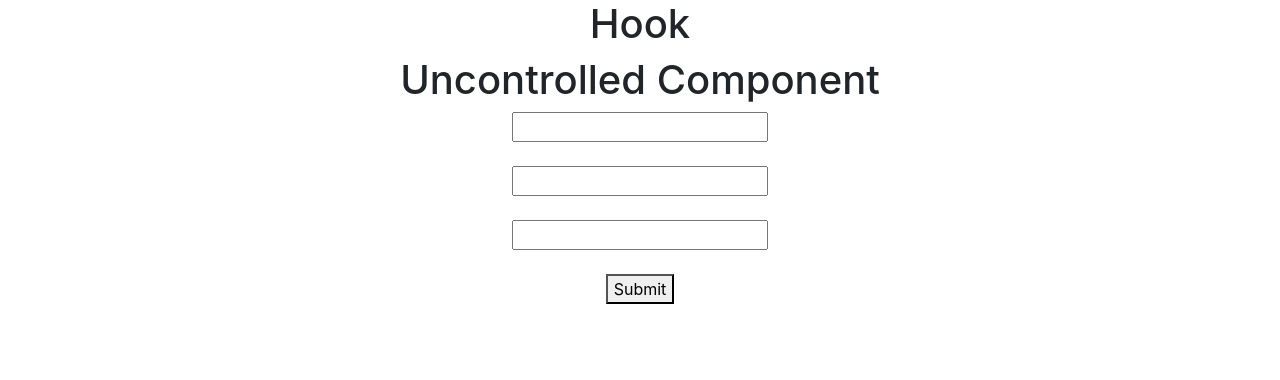
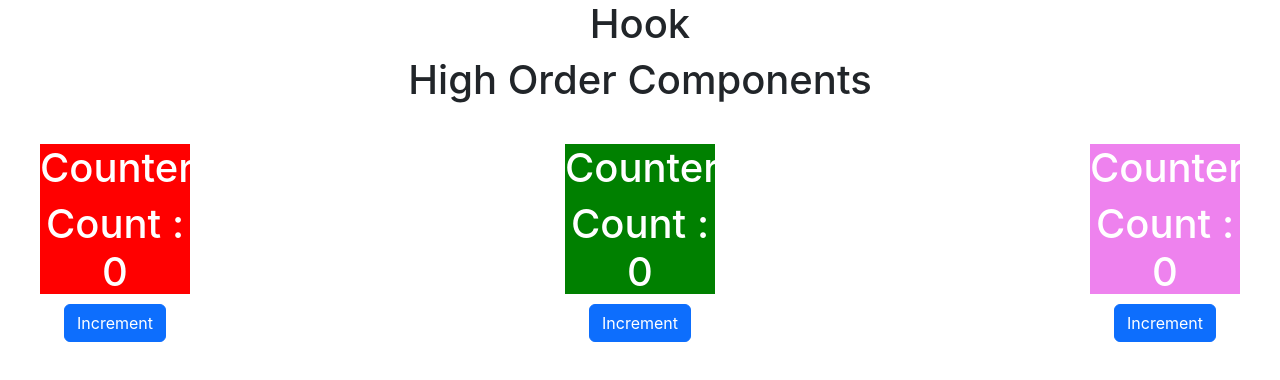
Before and after one commit to sanketpujari33/Full-Stack-Develaper, a React (Create React App) app in the folder Web-Technologies/React-Js/blog/: page / in a window 1280 px wide. Shown: the top 380 px of the page. Built offline with nearby package versions, Linux system fonts and the light colour scheme.

Commit message:
High Order Components

```diff
--- /dev/null
+++ b/Web-Technologies/React-Js/blog/src/components/Function/HighOrderComponent.js
@@ -0,0 +1,47 @@
+import React from "react";
+import {Button} from 'react-bootstrap'
+function HighOrderComponent() {
+    return (
+        <>
+        <h1>High Order Components</h1>
+        <div style={{display:"flex", justifyContent:'space-between', margin: 20, padding: 20}}>
+       <HOCRed cmp={Counter}/>
+       <HOCGreen cmp={Counter}/>
+       <HOCViolet cmp={Counter}/>
+       </div>
+        </>
+     );
+}
+ function HOCRed(props){
+    return (
+    <div style={{backgroundColor:'red', width:150, color:'white', height:150}}>
+        <props.cmp />
+    </div>
+    )
+}
+function HOCGreen(props){
+    return (
+    <div style={{backgroundColor:'green', width:150, color:'white', height:150}}>
+        <props.cmp />
+    </div>
+    )
+}
+function HOCViolet(props){
+    return (
+    <div style={{backgroundColor:'violet', width:150, color:'white', height:150}}>
+        <props.cmp />
+    </div>
+    )
+}
+ function Counter(){
+    const [count, setCount] = React.useState(0);
+    return (
+        <>
+        <h1>Counter</h1>
+        <h1>Count : {count}</h1>
+        <Button onClick={()=>setCount(count+1)}>Increment</Button>
+        </>
+    );
+}
+
+export default HighOrderComponent;
--- a/Web-Technologies/React-Js/blog/src/components/hook/Hook.js
+++ b/Web-Technologies/React-Js/blog/src/components/hook/Hook.js
@@ -4,7 +4,9 @@
 // import UseMemoFunctionComponent from "./UseMemoFunctionComponent";
 // import UseRefFunctionComponent from "./UseRefFunctionComponent";
 // import ControlledComponent from "./ControlledComponent";
-import UncontrolledComponent from "./UncontrolledComponent";
+// import UncontrolledComponent from "../function/UncontrolledComponent";
+
+import HighOrderComponent from "../function/HighOrderComponent";
 
 function Hook() {
     return ( <>
@@ -15,7 +17,8 @@ function Hook() {
         {/* <UseRefFunctionComponent/> */}
         {/* <ForwardRefFunctionComponent/> */}
         {/* <ControlledComponent/> */}
-        <UncontrolledComponent/>
+        {/* <UncontrolledComponent/> */}
+        <HighOrderComponent/>
     </> );
 }
 
```
Also changed, not shown: Web-Technologies/React-Js/blog/src/components/Function/ControlledComponent.js (renamed from Web-Technologies/React-Js/blog/src/components/hook/ControlledComponent.js), Web-Technologies/React-Js/blog/src/components/Function/UncontrolledComponent.js (renamed from Web-Technologies/React-Js/blog/src/components/hook/UncontrolledComponent.js).
